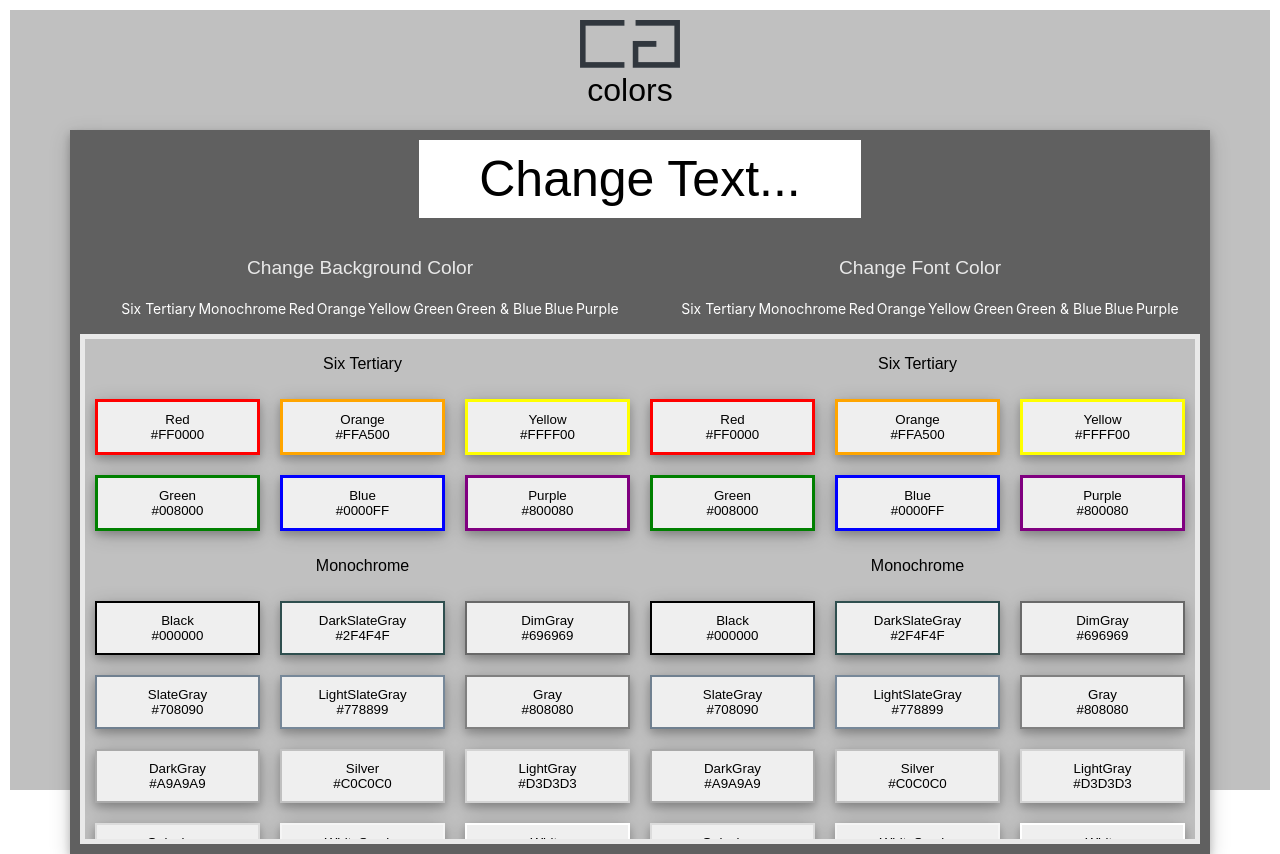
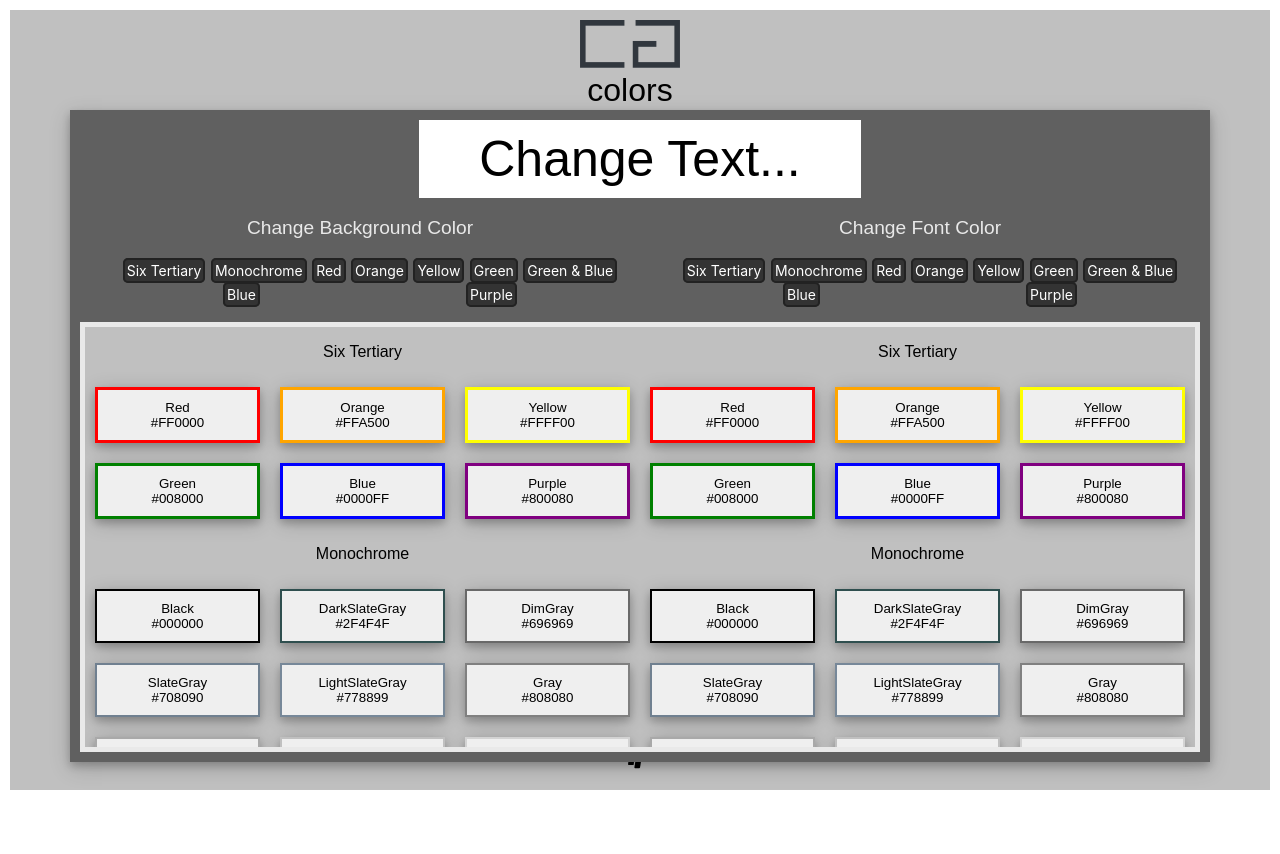
Before and after one commit to edriecruz/colorguide, a React (Create React App) app: page / in a window 1280 px wide. After the commit the page ends 800 px from the top, so only its background shows below. Built offline with nearby package versions, Linux system fonts and the light colour scheme.

Commit message:
fixed scss

```diff
--- a/src/Components/Layout/index.scss
+++ b/src/Components/Layout/index.scss
@@ -1,6 +1,16 @@
+@use '/src/App.scss';
+
 .container{
+    display: flex;
+    flex-direction: column;
     position: absolute;
-    height: calc(100vh - 20px);
     width: calc(100% - 20px);
     background: #c0c0c0;
+
+    @include App.xs {
+        height: 100vh;
+    }
+    @include App.m {
+        height: calc(100vh - 20px);
+    }
 }
--- a/src/Components/Magic/index.scss
+++ b/src/Components/Magic/index.scss
@@ -14,14 +14,13 @@
     }
     @include App.m {
         margin: 20px 60px 0px 60px;
-        top:100px;
+        top:80px;
     }
 
     .text{
         max-width: 50em;
         background: #c0c0c0;
         text-align: center;
-        margin-bottom: 20px;
 
         p{
             padding: 10px 60px;
@@ -60,24 +59,19 @@
                 display: flex;
                 list-style: none;
                 justify-content: space-around;
-                @include App.xs{
-                    flex-direction: column;
-                }
-                @include App.xl{
-                    flex-direction: row;
-                }
+                flex-wrap: wrap;
 
                 li{
-                    @include App.xs {
-                    margin-top: -5px;
-                }
-                @include App.m {
-                    margin-top: 0;
-                }
+                    margin-left: 10px;
+                    margin: 2px;
                     a{
                         text-decoration: none;
                         transition: ease .5s;
                         color: #fff;
+                        border: #222 2px solid;
+                        background: #333;
+                        border-radius: 5px ;
+                        padding: 2px;
                         @include App.xs{
                             font-size: 12px;
                         }
@@ -86,6 +80,8 @@
                         }
                             &:hover{
                                 color: #000;
+                                border: #ccc 2px solid;
+                                background: #bbb;
                             }
                             &:focus{
                                 color: #000;
@@ -115,24 +111,19 @@
                 display: flex;
                 list-style: none;
                 justify-content: space-around;
-                @include App.xs{
-                    flex-direction: column;
-                }
-                @include App.xl{
-                    flex-direction: row;
-                }
+                flex-wrap: wrap;
 
                 li{
-                    @include App.xs {
-                        margin-top: -5px;
-                    }
-                    @include App.m {
-                        margin-top: 0;
-                    }
+                    margin-left: 10px;
+                    margin: 2px;
                     a{
                         transition: ease .5s;
                         text-decoration: none;
                         color: #fff;
+                        border: #222 2px solid;
+                        background: #333;
+                        border-radius: 5px;
+                        padding: 2px;
                         @include App.xs{
                             font-size: 12px;
                         }
@@ -142,6 +133,8 @@
 
                         &:hover{
                             color: #000;
+                            border: #ccc 2px solid;
+                            background: #bbb;
                         }
                         &:focus{
                             color: #000;
@@ -164,10 +157,10 @@
             height: 180px;
         }
         @include App.m {
-            height: 320px;
+            height: 400px;
         }
         @include App.xl {
-            height: 500px;
+            height: 420px;
         }
 
         .background{
```
Also changed, not shown: logo.png (added).
